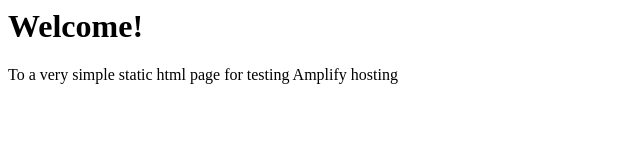
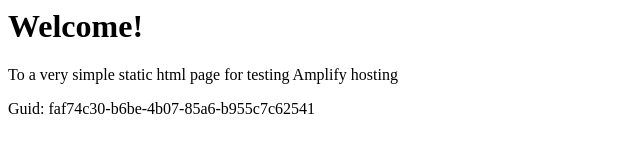
Before and after one commit to aws-aemilia-lhr/Github-PR-Commit-Integration-Test-DoNotTouch-v0-preprod-eu-west-2, a website: page src/index.html in a window 1280 px wide. Shown: the whole page, without its empty margins (0-640 px from the left). Drawn offline with Linux system fonts and the light colour scheme.

Commit message:
commit from integ tests

```diff
--- a/src/index.html
+++ b/src/index.html
@@ -1,3 +1,5 @@
+
+
 <html lang="en">
 
 <head>
@@ -10,6 +12,6 @@
 <body>
     <h1>Welcome!</h1>
     <p>To a very simple static html page for testing Amplify hosting</p>
-</body>
+    <p>Guid: faf74c30-b6be-4b07-85a6-b955c7c62541</p></body>
 
 </html>
```
